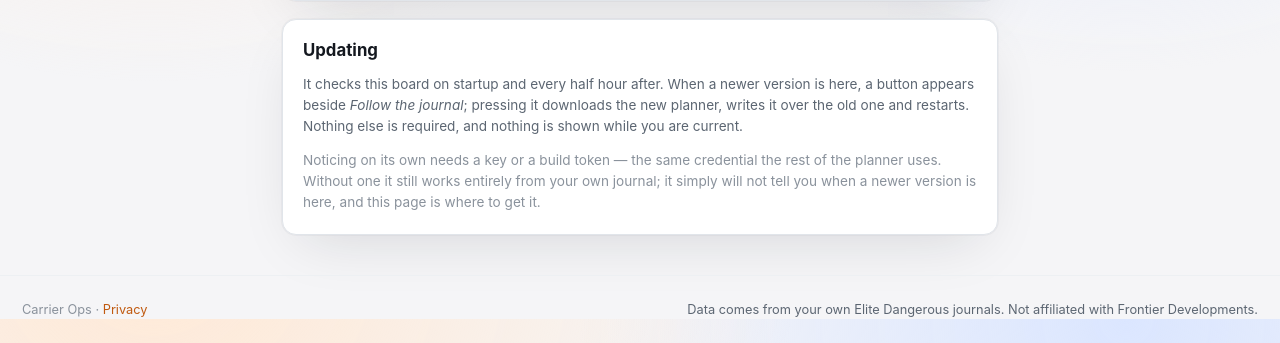
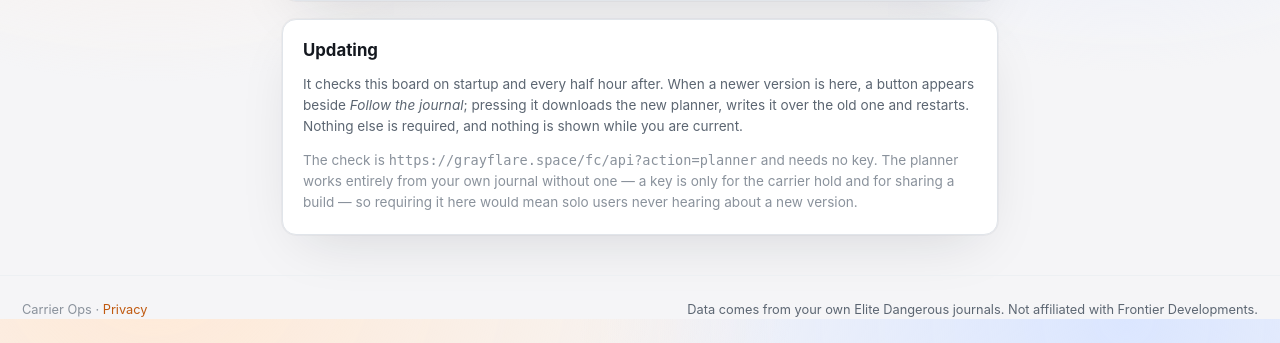
Before and after one commit to techno314/carrier-ops, a PHP site: page /planner in a window 1280 px wide. Shown: the part 1281-1624 px from the top of the page. Run offline with PHP 8.4, Linux system fonts and the light colour scheme; some libraries are stand-ins or nearby versions.

Commit message:
Leave the planner version check open, and make it cheap instead This is the one endpoint here that should not want a credential. The planner works entirely from a commander's own journal with no key at all -- a key is only for the carrier hold and for sharing a build -- so gating the version check would mean every solo user silently never learning that a new version exists, and a planner whose key was wrong could not update itself back into working order.
What it gives away is a version string and a path to a zip nginx already
serves to anyone, exactly as the plugin's download is served. There is
nothing here to protect.

The objection worth keeping was the work per request: opening an archive
and running a regex over it, on demand, for anybody. That is answered
rather than accepted -- the parsed version is cached against the archive's
mtime, so the zip is opened only when the planner has actually been
republished, and every call in between is one small read.

```diff
--- a/planner.php
+++ b/planner.php
@@ -111,9 +111,9 @@ fc_head('Colony Planner', 'planner');
       restarts. Nothing else is required, and nothing is shown while you are current.
     </p>
     <p class="small dim" style="margin-bottom:0">
-      Noticing on its own needs a key or a build token — the same credential the rest of the planner
-      uses. Without one it still works entirely from your own journal; it simply will not tell you when
-      a newer version is here, and this page is where to get it.
+      The check is <code><?= fc_e(fc_url('api.php?action=planner')) ?></code> and needs no key. The
+      planner works entirely from your own journal without one — a key is only for the carrier hold and
+      for sharing a build — so requiring it here would mean solo users never hearing about a new version.
     </p>
   </div>
 </main>
```
Also changed, not shown: api.php (+30 -11 lines).
